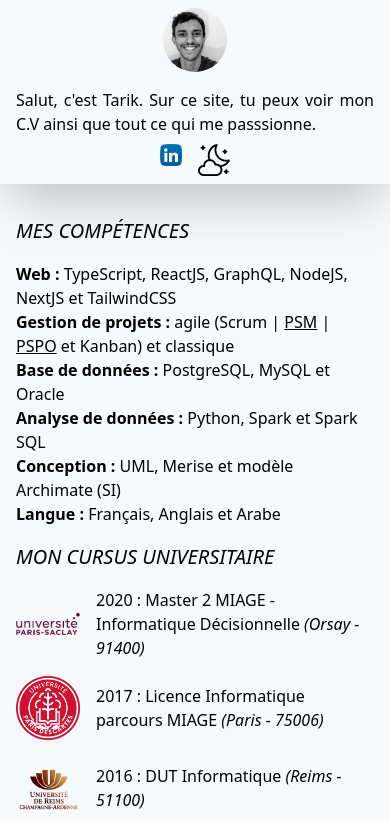
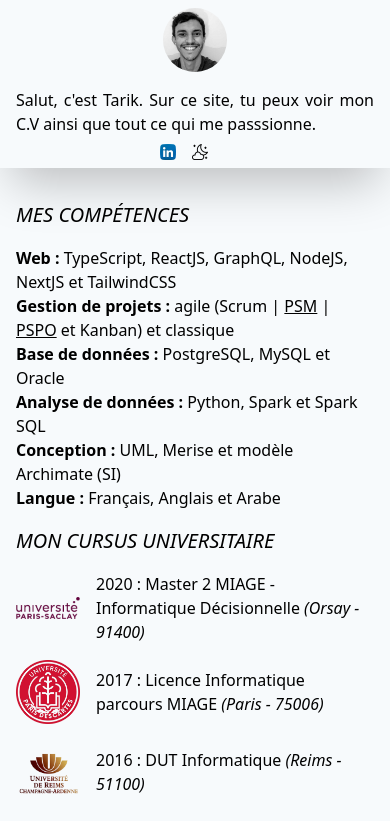
Before and after one commit to devidb00/tarikidb.com, a Next.js app: page / in a window 390 px wide. Shown: the top 821 px of the page. Built offline with nearby package versions, Linux system fonts and the light colour scheme.

Commit message:
Correction de la version mobile

```diff
--- a/components/Leftbar.js
+++ b/components/Leftbar.js
@@ -24,13 +24,13 @@ const Leftbar = () => {
           Salut, c'est Tarik. Sur ce site, tu peux voir mon C.V ainsi que tout
           ce qui me passsionne.
         </p>
-        <div className="flex space-x-4 py-2 lg:space-x-4 lg:bottom-0 lg:absolute mx-40 lg:pb-4">
+        <div className="flex space-x-4 py-2 lg:bottom-0 lg:absolute lg:pb-4">
           <a href="https://urlz.fr/ds5e" target="_blank">
-            <img className="flex-row" src="/linkedin.png" />
+            <img className="flex-row h-4 ml-40" src="/linkedin.png" />
           </a>
           <input
             type="image"
-            className="flex-row"
+            className="flex-row h-4"
             src={theme === "sun" ? `/night.png` : "/sun.png"}
             onClick={() => {
               if (theme === "sun") {
```
